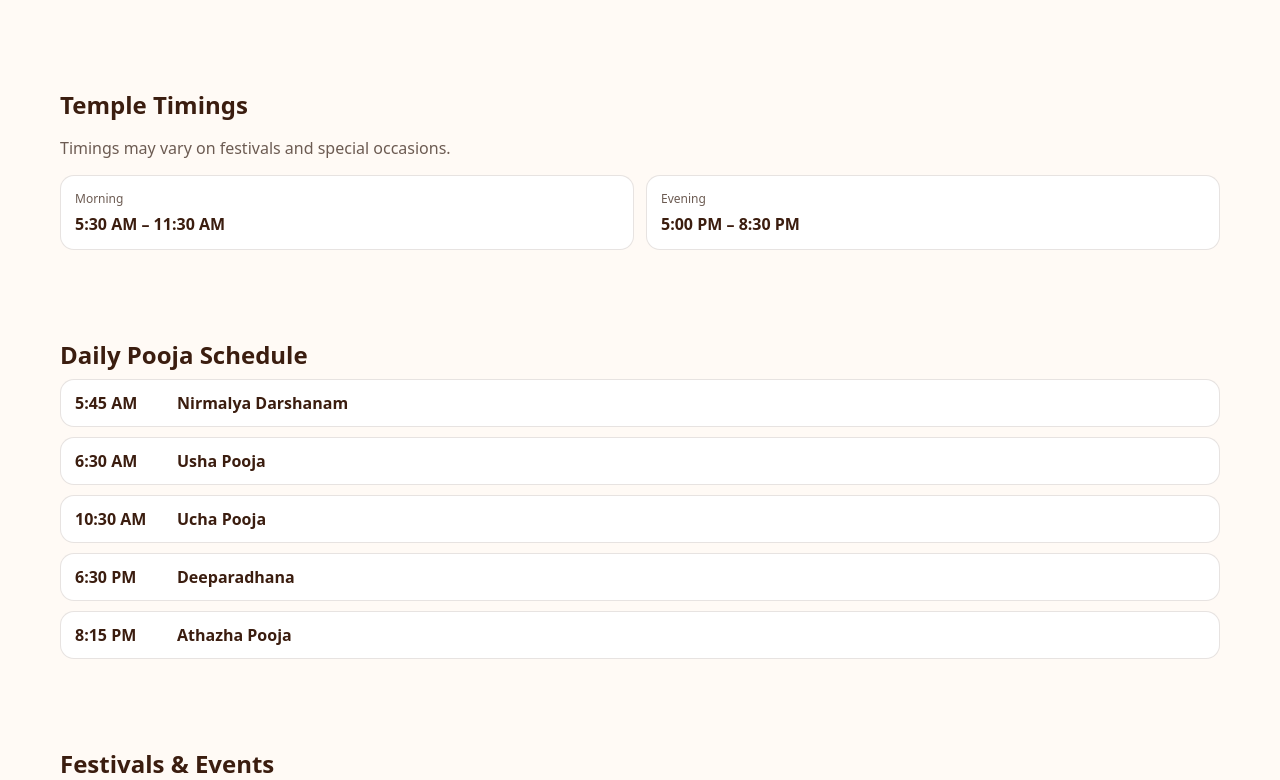
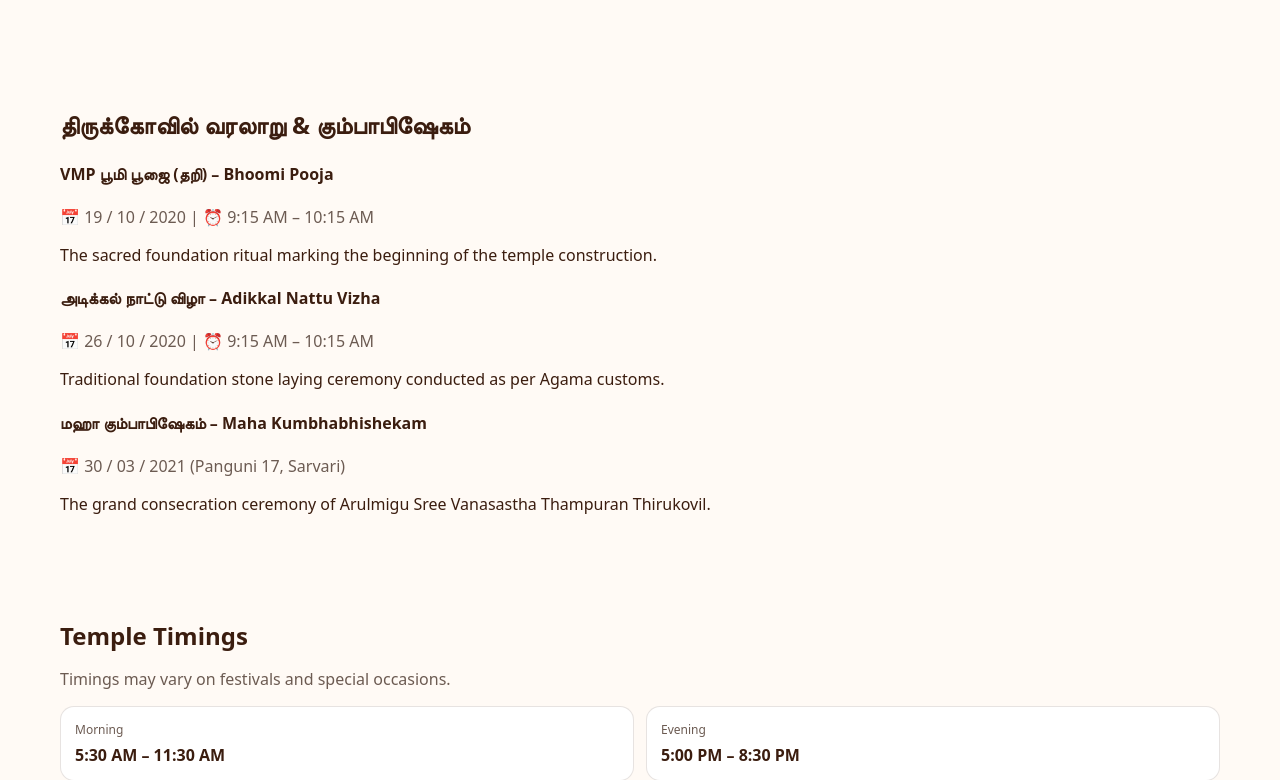
Before and after one commit to Jenish-jk/VanasathaTempleRepo, a React (Vite) app: page / in a window 1280 px wide. Shown: the part 745-1525 px from the top of the page. Built offline with nearby package versions, Linux system fonts and the light colour scheme.

Commit message:
Add temple history section with events
Added a new section to display temple history events with titles, dates, and descriptions.

```diff
--- a/src/App.jsx
+++ b/src/App.jsx
@@ -100,6 +100,20 @@ export default function App() {
         </div>
       </Section>
 
+      <Section>
+        <h2>{templeData.history.title}</h2>
+
+        {templeData.history.events.map((e, i) => (
+          <div key={i} style={{ marginBottom: "16px" }}>
+            <h4>{e.title}</h4>
+            <p className="muted">
+              📅 {e.date} {e.time && `| ⏰ ${e.time}`}
+            </p>
+            <p>{e.description}</p>
+          </div>
+        ))}
+    </Section>
+
       <Section id="timings" title="Temple Timings" subtitle="Timings may vary on festivals and special occasions.">
         <CardGrid items={t.timings} />
       </Section>
```
